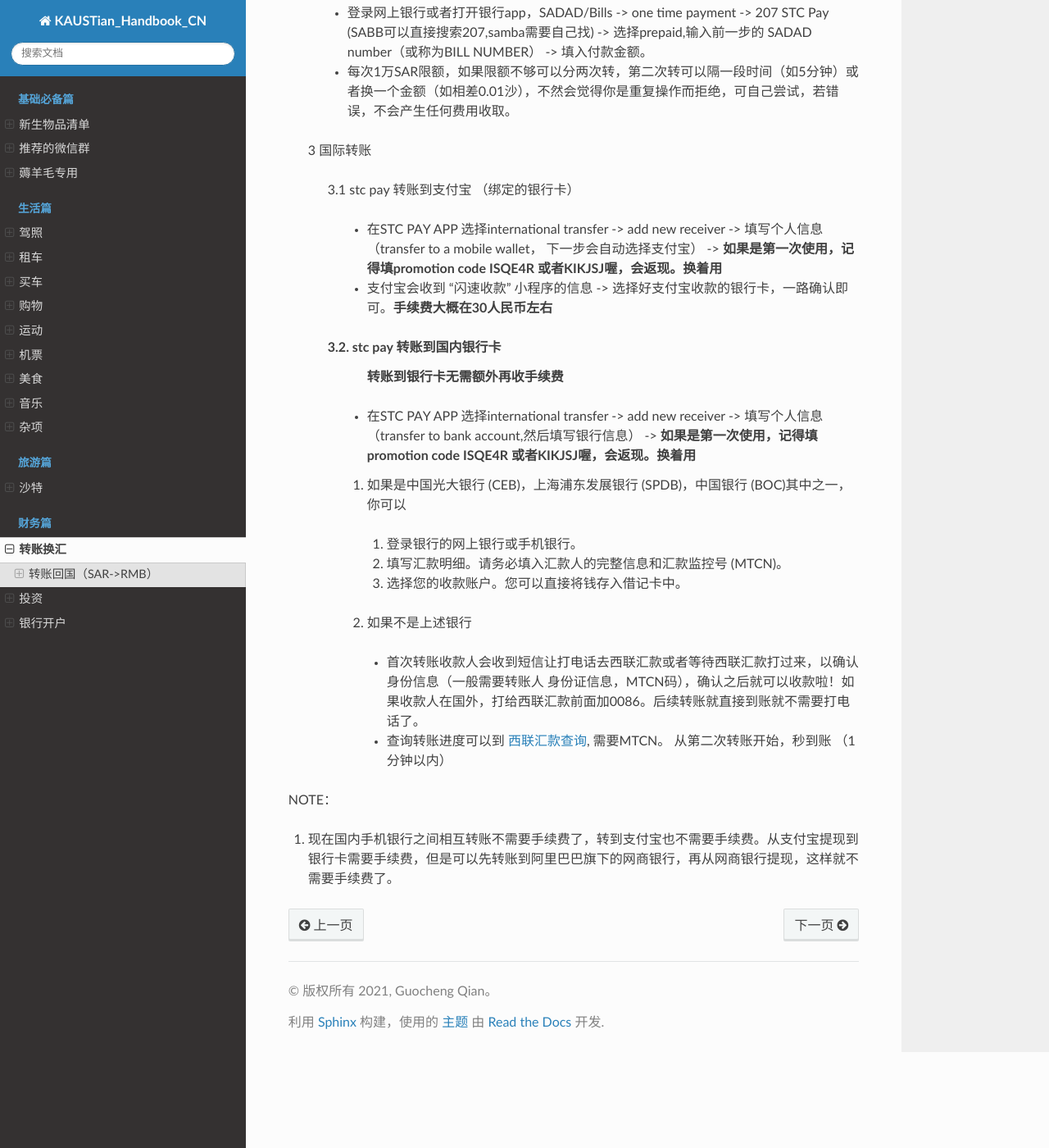
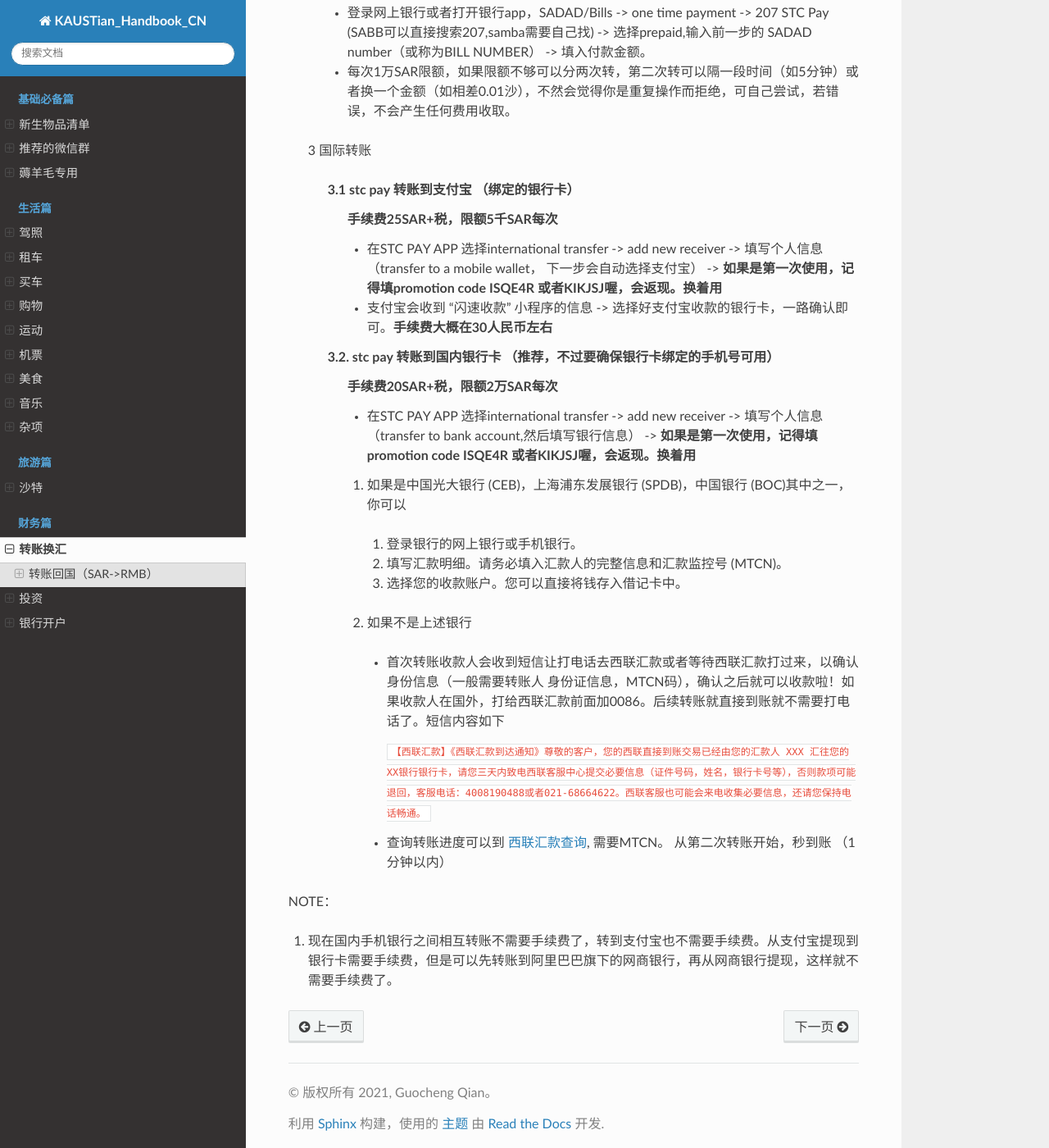
Before and after one commit to guochengqian/KAUSTian_Handbook_CN, a Sphinx documentation site: the page built from docs/content/finance/transfer.rst, in a window 1280 px wide and 1400 px high, scrolled down 1697 px. Shown: the whole window at 82% size. Built offline with Sphinx 7.4.7 and the Read the Docs theme 2.0.0, drawn with Linux system fonts in a browser that asks for light colours.

Commit message:
update transfer fee

```diff
--- a/docs/content/finance/transfer.rst
+++ b/docs/content/finance/transfer.rst
@@ -68,13 +68,14 @@ stc pay 的交易成本比直接电汇要低，单次20sar的汇费比银行的4
   3 国际转账
 
    3.1 stc pay 转账到支付宝 （绑定的银行卡）
+      **手续费25SAR+税，限额5千SAR每次**
 
       * 在STC PAY APP 选择international transfer -> add new receiver -> 填写个人信息（transfer to a mobile wallet， 下一步会自动选择支付宝） ->  **如果是第一次使用，记得填promotion code ISQE4R 或者KIKJSJ喔，会返现。换着用**
       * 支付宝会收到 “闪速收款” 小程序的信息 -> 选择好支付宝收款的银行卡，一路确认即可。**手续费大概在30人民币左右**
 
 
-   3.2. stc pay 转账到国内银行卡
-       **转账到银行卡无需额外再收手续费**
+   3.2. stc pay 转账到国内银行卡 （推荐，不过要确保银行卡绑定的手机号可用）
+     **手续费20SAR+税，限额2万SAR每次**
 
      * 在STC PAY APP 选择international transfer -> add new receiver -> 填写个人信息（transfer to bank account,然后填写银行信息） ->  **如果是第一次使用，记得填promotion code ISQE4R 或者KIKJSJ喔，会返现。换着用**
 
@@ -87,7 +88,9 @@ stc pay 的交易成本比直接电汇要低，单次20sar的汇费比银行的4
 
      2. 如果不是上述银行
 
-       * 首次转账收款人会收到短信让打电话去西联汇款或者等待西联汇款打过来，以确认身份信息（一般需要转账人 身份证信息，MTCN码），确认之后就可以收款啦！如果收款人在国外，打给西联汇款前面加0086。后续转账就直接到账就不需要打电话了。
+       * 首次转账收款人会收到短信让打电话去西联汇款或者等待西联汇款打过来，以确认身份信息（一般需要转账人 身份证信息，MTCN码），确认之后就可以收款啦！如果收款人在国外，打给西联汇款前面加0086。后续转账就直接到账就不需要打电话了。短信内容如下
+
+         ``【西联汇款】《西联汇款到达通知》尊敬的客户，您的西联直接到账交易已经由您的汇款人 XXX 汇往您的XX银行银行卡，请您三天内致电西联客服中心提交必要信息（证件号码，姓名，银行卡号等），否则款项可能退回，客服电话：4008190488或者021-68664622。西联客服也可能会来电收集必要信息，还请您保持电话畅通。``
 
        * 查询转账进度可以到 `西联汇款查询 <https://www.westernunion.com/global-service/track-transfer?WULanguage=zh&WUCountry=CN>`_, 需要MTCN。 从第二次转账开始，秒到账 （1分钟以内）
 
```
